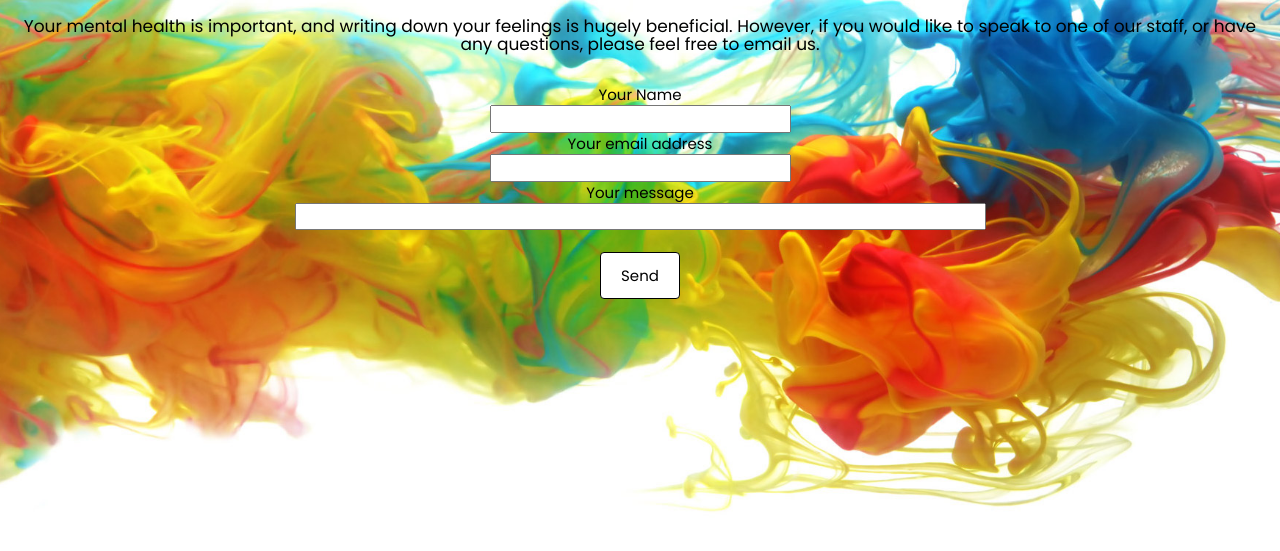
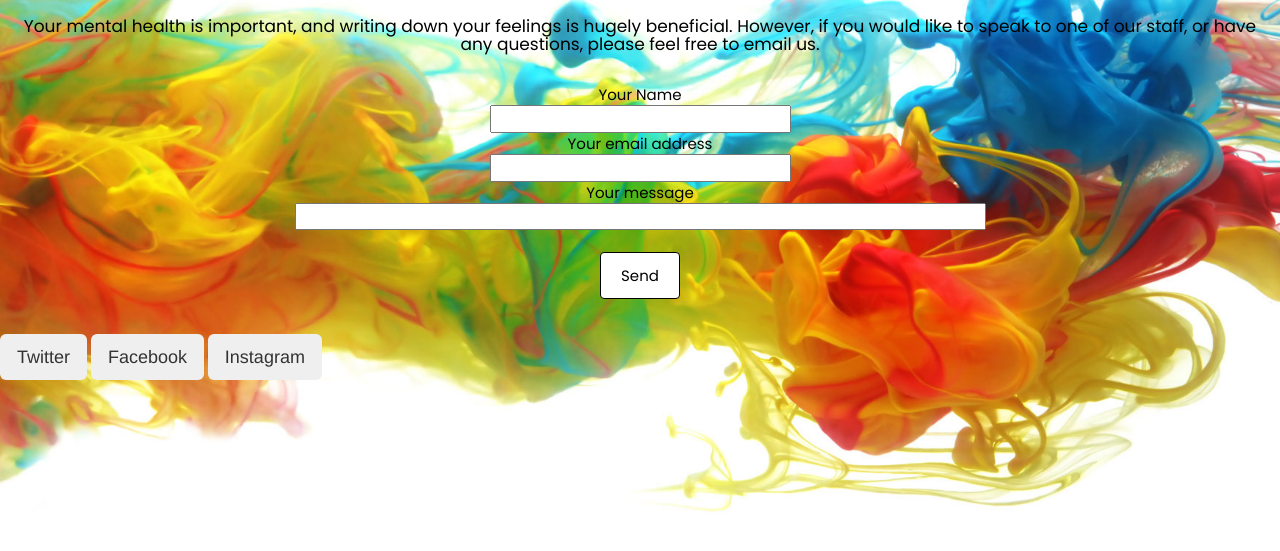
Before and after one commit to IrisRevol/Revolansie, a plain HTML site: page contactus.html in a window 1280 px wide. Shown: the part 235-786 px from the top of the page. Drawn offline with Linux system fonts and the light colour scheme.

Commit message:
Update contactus.html

```diff
--- a/contactus.html
+++ b/contactus.html
@@ -38,3 +38,8 @@
         <br><input type="submit" value="Send"><br>
       </form>
     </div>
+    <div id='social-buttons'>
+        <button class="btn btn-lg btn-twitter">Twitter</button>
+        <button class='btn btn-lg btn-facebook'>Facebook</button>
+        <button class='btn btn-lg btn-instagram'>Instagram</button>
+      </div>
```
